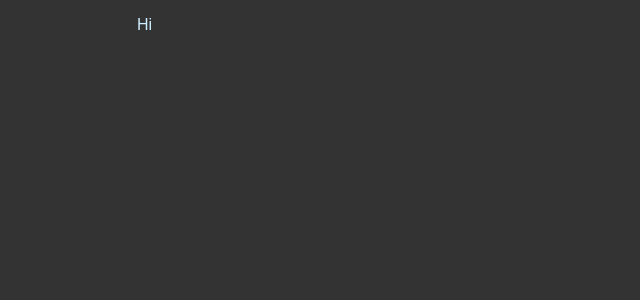
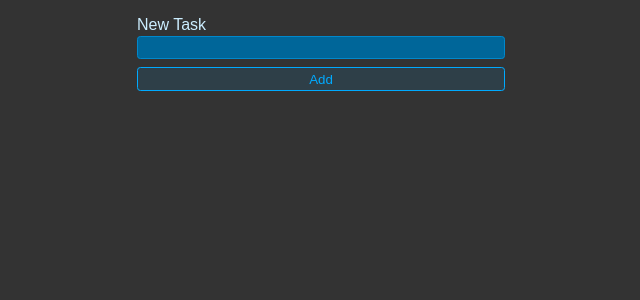
Before and after one commit to ianbrucebraincue/react-todo-list, a React (Vite) app: page / in a window 1280 px wide. Shown: the top 300 px of the page, without its empty margins (319-959 px from the left). Built offline with nearby package versions, Linux system fonts and the light colour scheme.

Commit message:
add: styles file and imported into App. form with task label and input and Add button for adding new tasks

```diff
--- a/src/App.jsx
+++ b/src/App.jsx
@@ -1,5 +1,11 @@
 import "./styles.css"
 
 export default function App() {
-  return "Hi";
+  return <form className="new-task-form">
+    <div className="form-row">
+      <label htmlFor="item">New Task</label>
+      <input type="text" id="task" />
+    </div>
+    <button className="btn">Add</button>
+  </form>
 }
--- a/src/styles.css
+++ b/src/styles.css
@@ -11,7 +11,7 @@
     margin: 0 auto;
   }
 
-  .new-item-form {
+  .new-task-form {
     display: flex;
     flex-direction: column;
     gap: 0.5rem;
@@ -49,7 +49,7 @@
     background: hsl(0, 100%, 40%, 0.2);
   }
 
-  .new-item-form input {
+  .new-task-form input {
     outline: none;
     border: 1px solid hsl(200, 100%, 40%);
     background: hsl(200, 100%, 30%);
@@ -58,7 +58,7 @@
     color: hsl(200, 100%, 90%);
   }
 
-  .new-item-form input:focus {
+  .new-task-form input:focus {
     border: 1px solid hsl(200, 100%, 70%);
   }
 
```
